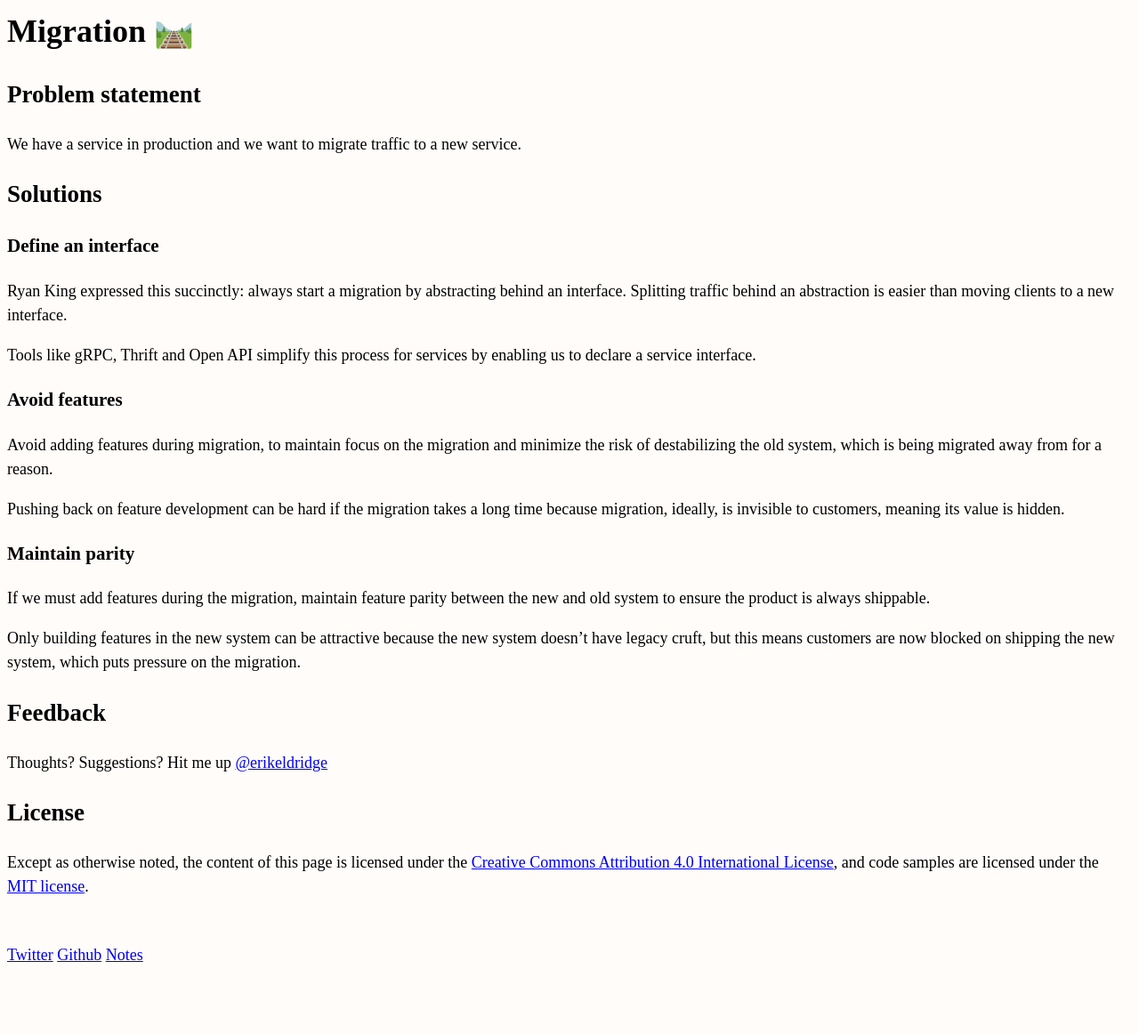
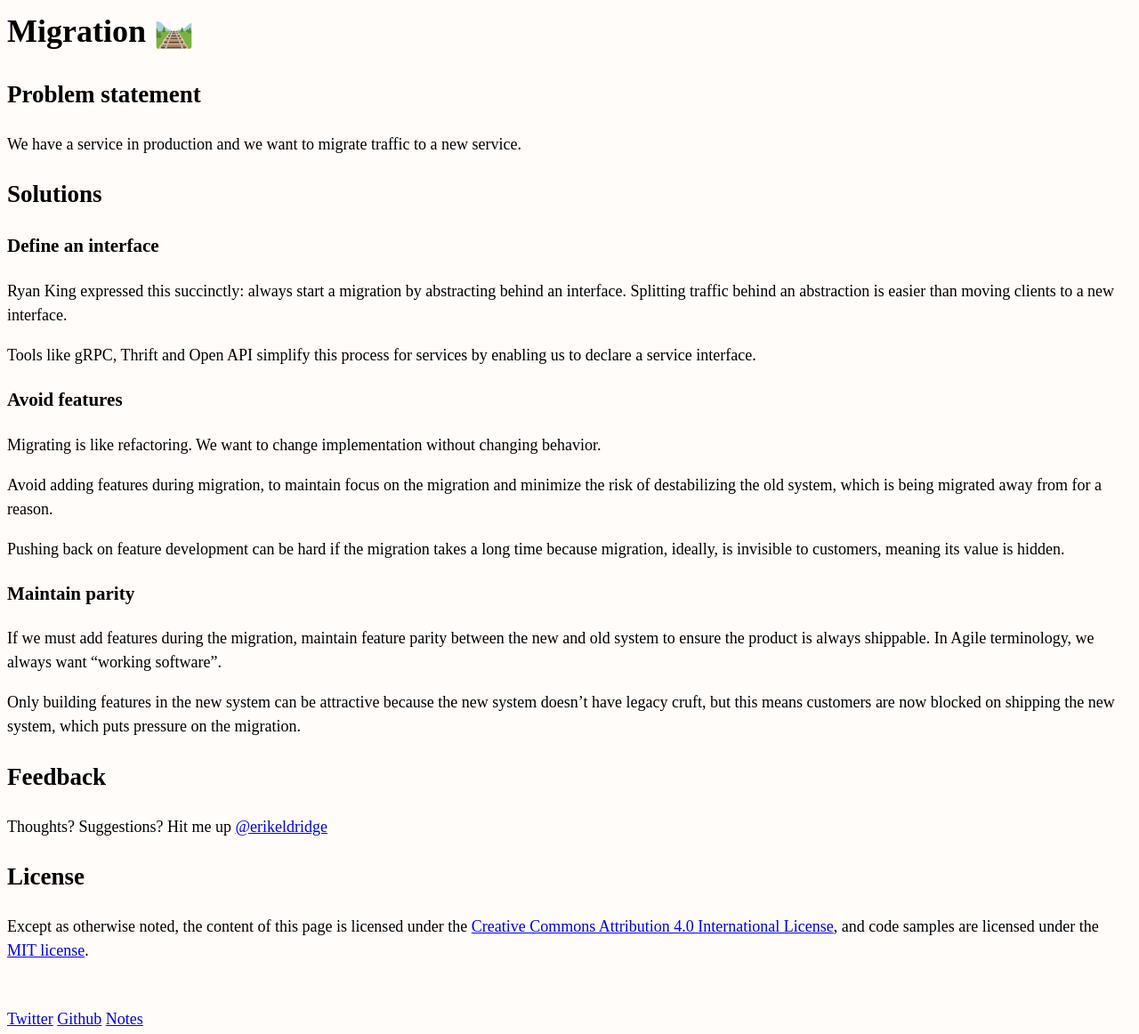
Before and after one commit to erikeldridge/erikeldridge.github.com, a Jekyll site: the page built from _posts/2018-08-21-migration.md, in a window 1280 px wide. Shown: the whole page at 89% size. Built offline with Jekyll 4.4.1, drawn with Linux system fonts in a browser that asks for light colours; nearby versions of some CDN libraries; before the commit the page ends 1090 px from its top, so only the background shows below that.

Commit message:
Update from Forestry.io - Updated migration.md

```diff
--- a/_posts/2018-08-21-migration.md
+++ b/_posts/2018-08-21-migration.md
@@ -20,12 +20,14 @@ Tools like gRPC, Thrift and Open API simplify this process for services by enabl
 
 ### Avoid features
 
+Migrating is like refactoring. We want to change implementation without changing behavior.
+
 Avoid adding features during migration, to maintain focus on the migration and minimize the risk of destabilizing the old system, which is being migrated away from for a reason.
 
 Pushing back on feature development can be hard if the migration takes a long time because migration, ideally, is invisible to customers, meaning its value is hidden.
 
 ### Maintain parity
 
-If we must add features during the migration, maintain feature parity between the new and old system to ensure the product is always shippable.
+If we must add features during the migration, maintain feature parity between the new and old system to ensure the product is always shippable. In Agile terminology, we always want "working software".
 
 Only building features in the new system can be attractive because the new system doesn't have legacy cruft, but this means customers are now blocked on shipping the new system, which puts pressure on the migration.
```
Also changed, not shown: other parts of _posts/2018-08-21-migration.md (+1 -1 lines), .forestry/front_matter/templates/post.yml.
